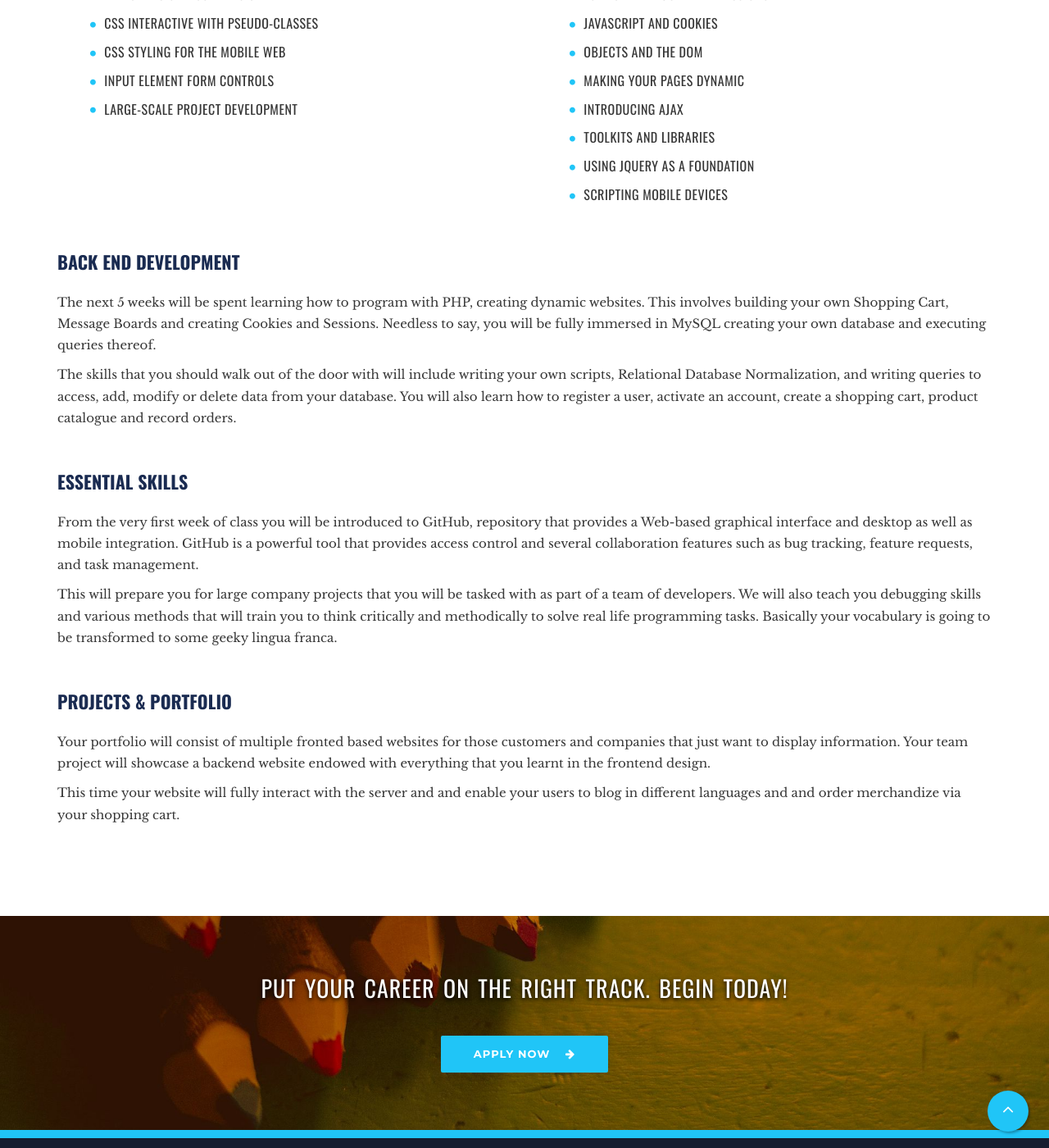
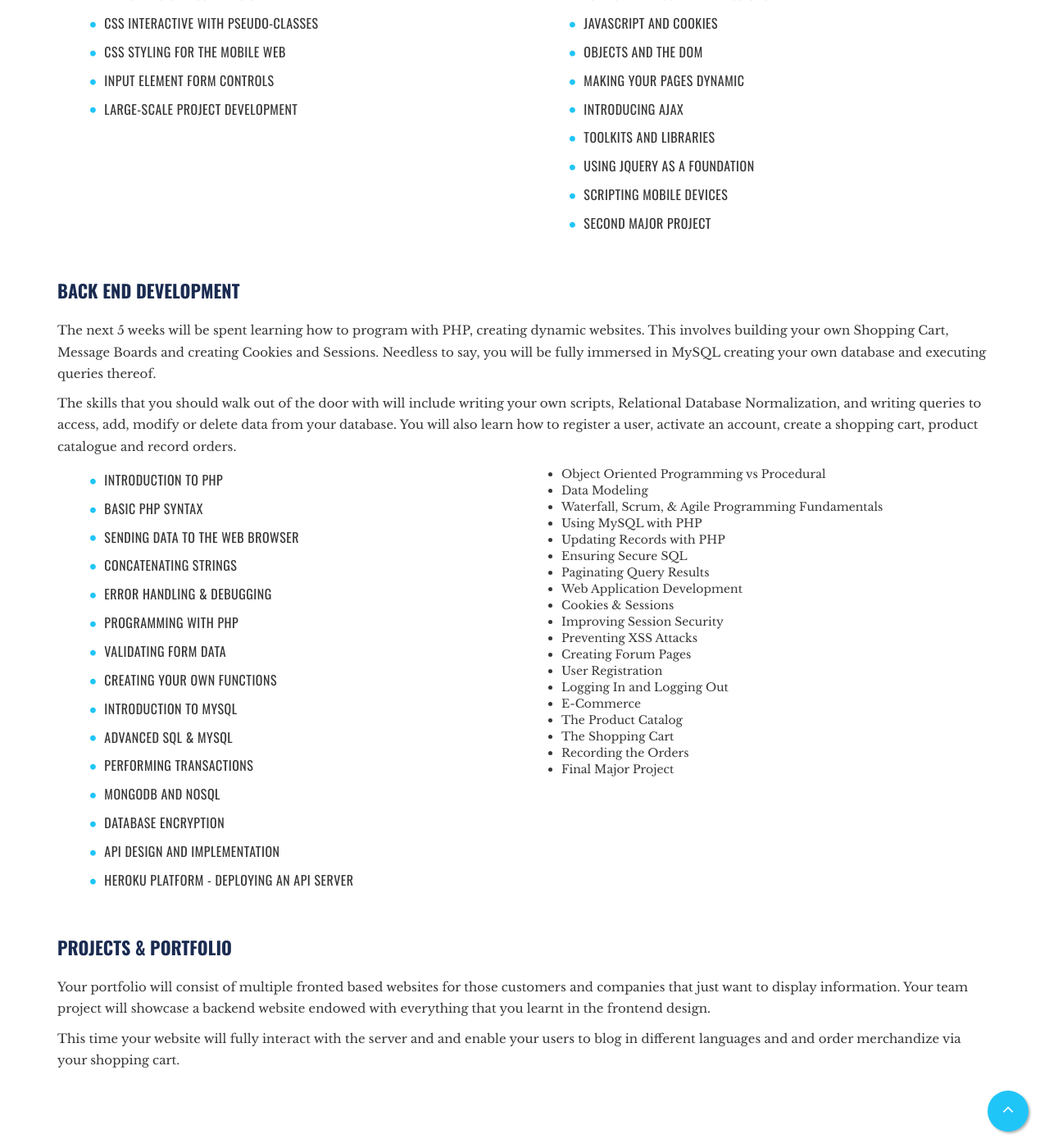
Before and after one commit to pfuzane1/Coastal-Coding, a Jekyll site: the page built from course-detail.html, in a window 1280 px wide and 1400 px high, scrolled down 1764 px. Shown: the whole window at 82% size. Built offline with Jekyll 4.4.1, drawn with Linux system fonts in a browser that asks for light colours; a script that is not in the unit is left out.

Commit message:
More editing

```diff
--- a/course-detail.html
+++ b/course-detail.html
@@ -133,6 +133,7 @@ layout: default
                     		<li>Toolkits and Libraries</li>
                     		<li>Using jQuery as a Foundation</li>
                     		<li>Scripting Mobile Devices</li>
+                    		<li>Second Major Project</li>
                 		</ul>
             		</div>
 
@@ -141,11 +142,50 @@ layout: default
                 <p>The next 5 weeks will be spent learning how to program with PHP, creating dynamic websites. This involves building your own Shopping Cart, Message Boards and creating Cookies and Sessions. Needless to say, you will be fully immersed in MySQL creating your own database and executing queries thereof.</p>
                 <p>The skills that you should walk out of the door with will include writing your own scripts, Relational Database Normalization, and writing queries to access, add, modify or delete data from your database. You will also learn how to register a user, activate an account, create a shopping cart, product catalogue and record orders.</p>
             </div>
-            <div class="col-sm-12 mt-40">
-                <h4 class="heading">Essential Skills</h4>
-                <p>From the very first week of class you will be introduced to GitHub, repository that provides a Web-based graphical interface and desktop as well as mobile integration. GitHub is a powerful tool that provides access control and several collaboration features such as bug tracking, feature requests, and task management.</p>
-                <p>This will prepare you for large company projects that you will be tasked with as part of a team of developers. We will also teach you debugging skills and various methods that will train you to think critically and methodically to solve real life programming tasks. Basically your vocabulary is going to be transformed to some geeky lingua franca.</p>
-            </div>
+            		<div class="col-sm-6 col-md-6">
+                		<ul class="list-styled">
+                    		<li>Introduction to PHP</li>
+                    		<li>Basic PHP Syntax</li>
+                    		<li>Sending Data to the Web Browser</li>
+                    		<li>Concatenating Strings</li>
+                    		<li>Error Handling & Debugging</li>
+                    		<li>Programming with PHP</li>
+                    		<li>Validating Form Data</li>
+                    		<li>Creating Your Own Functions</li>
+                    		<li>Introduction to MySQL</li>
+                    		<li>Advanced SQL & MySQL</li>
+                    		<li>Performing Transactions</li>
+                    		<li>MongoDB and NoSQL</li>
+                    		<li>Database Encryption</li>
+                    		<li>API Design and Implementation</li>
+                    		<li>Heroku Platform - Deploying an API Server</li>
+                		</ul>
+            		</div>
+
+            		<div class="col-sm-6 col-md-6">
+                		<ul>
+                    		<li>Object Oriented Programming vs Procedural</li>
+                    		<li>Data Modeling</li>
+                    		<li>Waterfall, Scrum, & Agile Programming Fundamentals</li>
+                    		<li>Using MySQL with PHP</li>
+                    		<li>Updating Records with PHP</li>
+                    		<li>Ensuring Secure SQL</li>
+                    		<li>Paginating Query Results</li>
+                    		<li>Web Application Development</li>
+                    		<li>Cookies & Sessions</li>
+                    		<li>Improving Session Security</li>
+                    		<li>Preventing XSS Attacks</li>
+                    		<li>Creating Forum Pages</li>
+                    		<li>User Registration</li>
+                    		<li>Logging In and Logging Out</li>
+                    		<li>E-Commerce</li>
+                    		<li>The Product Catalog</li>
+                    		<li>The Shopping Cart</li>
+                    		<li>Recording the Orders</li>
+                    		<li>Final Major Project</li>
+                		</ul>
+            		</div>
+
             <div class="col-sm-12 mt-40">
                 <h4 class="heading">Projects & Portfolio</h4>
                 <p>Your portfolio will consist of multiple fronted based websites for those customers and companies that just want to display information. Your team project will showcase a backend website endowed with everything that you learnt in the frontend design.</p>
--- a/index.html
+++ b/index.html
@@ -288,7 +288,6 @@ layout: default
         </div>
     </div>
 
-    {% include teacher-profiles.html %}
 
     <div class="clearfix"></div>
 
```
